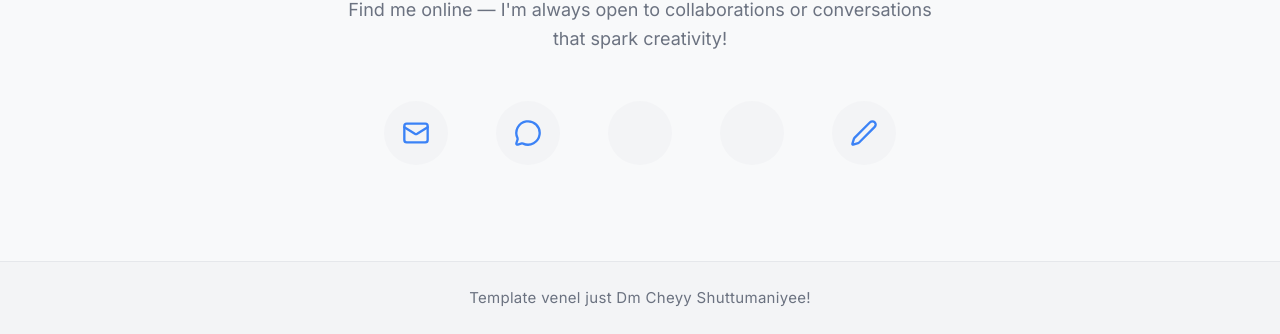
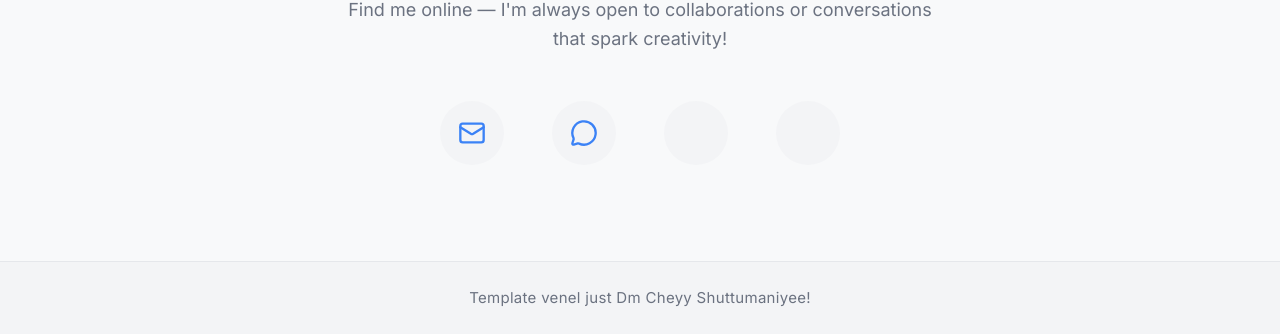
Before and after one commit to brianroyee/brian.page, a Flask app: page / in a window 1280 px wide. Shown: the part 5080-5414 px from the top of the page. Run offline with Flask 3, Linux system fonts and the light colour scheme.

Commit message:
fix: contact broken links removed

```diff
--- a/templates/index.html
+++ b/templates/index.html
@@ -271,9 +271,6 @@
                 <a href="https://www.linkedin.com/in/brianroymathew/" target="_blank" rel="noopener noreferrer" class="contact-icon" title="LinkedIn">
                     <i data-lucide="linkedin"></i>
                 </a>
-                <a href="creative.html" class="contact-icon" title="Writings">
-                    <i data-lucide="pen"></i>
-                </a>
             </div>
         </div>
     </section>
```
